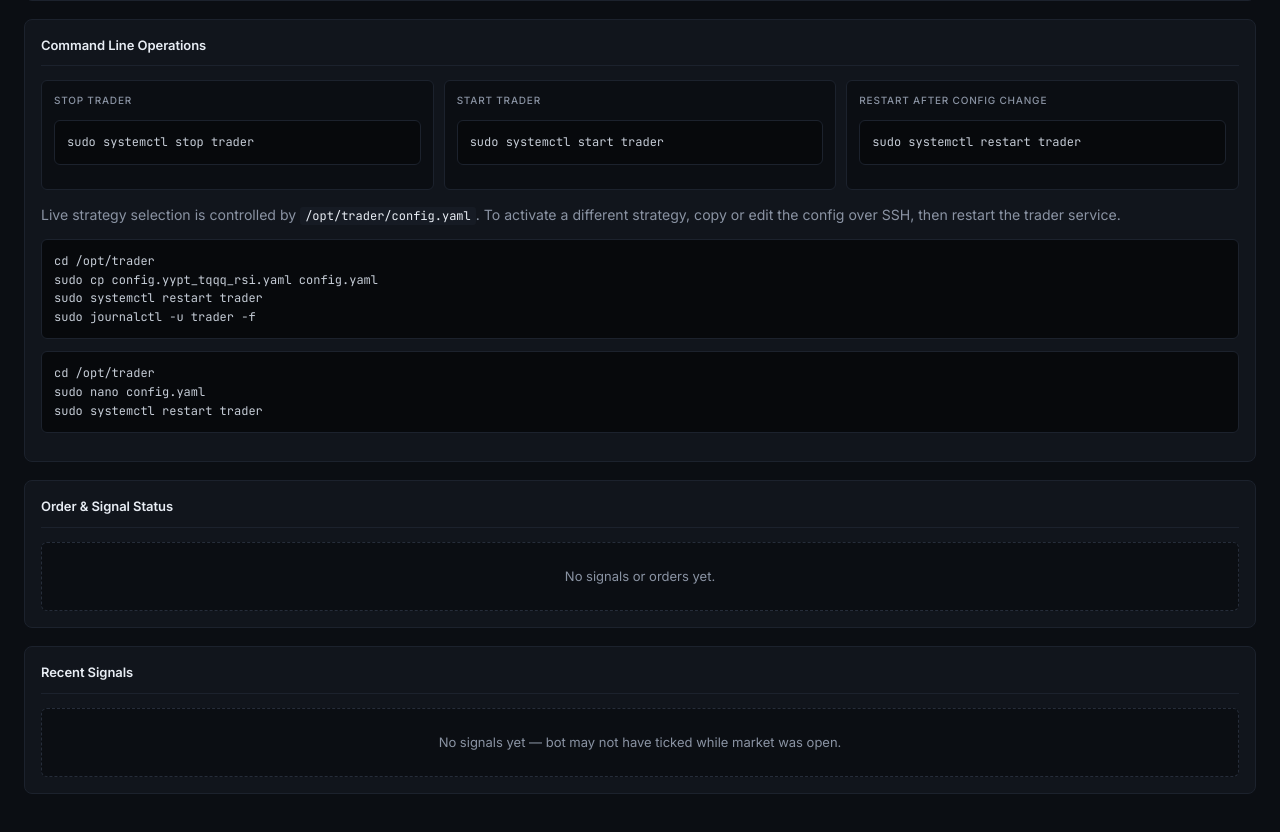
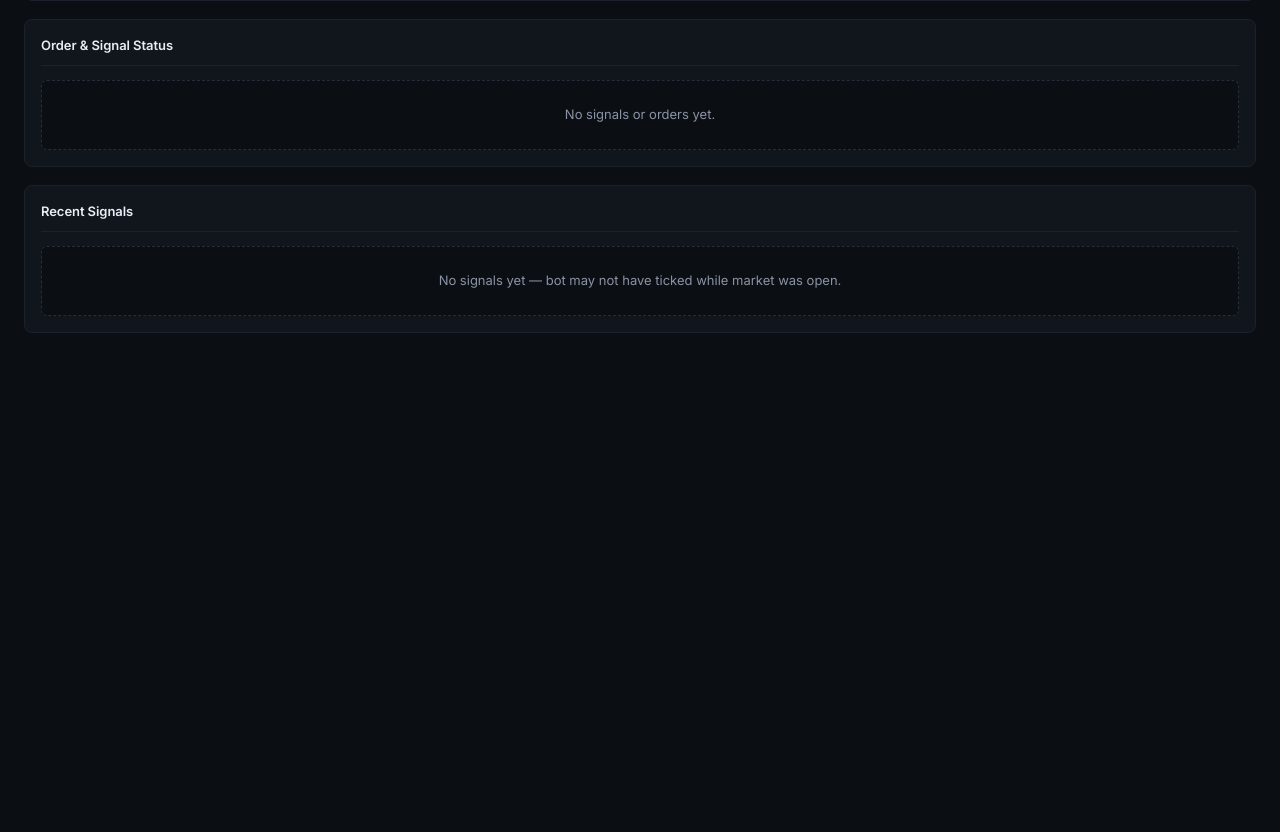
Before and after one commit to drizzle/trader, a Python web app: template trader/dashboard/templates/strategy.html in a window 1280 px wide. Shown: the part 827-1659 px from the top of the page. After the commit the page ends 1160 px from the top, so only its background shows below. Run offline with Jinja, Linux system fonts and the light colour scheme; the template is opened without the code that fills it, so the values that code supplies are empty.

Commit message:
update template

```diff
--- a/trader/dashboard/templates/strategy.html
+++ b/trader/dashboard/templates/strategy.html
@@ -81,7 +81,7 @@
   <h2>Strategy Reference</h2>
   <div class="strategy-tabs">
     {% for strategy in available_strategies %}
-      <a href="/?strategy={{ strategy.name }}"
+      <a href="/strategy?strategy={{ strategy.name }}"
          class="{% if strategy.name == strategy_details.name %}active{% endif %}">
         {{ strategy.name }}{% if strategy.active %} · active{% endif %}
       </a>
@@ -103,35 +103,6 @@
   </div>
   <pre class="logic-block">{{ strategy_details.logic }}</pre>
   <pre class="code-block">{{ strategy_details.params | tojson(indent=2) }}</pre>
-</div>
-
-<div class="card">
-  <h2>Command Line Operations</h2>
-  <div class="grid grid-3">
-    <div class="stat">
-      <div class="label">Stop trader</div>
-      <pre class="code-block">sudo systemctl stop trader</pre>
-    </div>
-    <div class="stat">
-      <div class="label">Start trader</div>
-      <pre class="code-block">sudo systemctl start trader</pre>
-    </div>
-    <div class="stat">
-      <div class="label">Restart after config change</div>
-      <pre class="code-block">sudo systemctl restart trader</pre>
-    </div>
-  </div>
-  <p class="muted" style="font-size:0.88rem; line-height:1.5">
-    Live strategy selection is controlled by <code>/opt/trader/config.yaml</code>.
-    To activate a different strategy, copy or edit the config over SSH, then restart the trader service.
-  </p>
-  <pre class="code-block">cd /opt/trader
-sudo cp config.yypt_tqqq_rsi.yaml config.yaml
-sudo systemctl restart trader
-sudo journalctl -u trader -f</pre>
-  <pre class="code-block">cd /opt/trader
-sudo nano config.yaml
-sudo systemctl restart trader</pre>
 </div>
 
 <div class="card">
```
